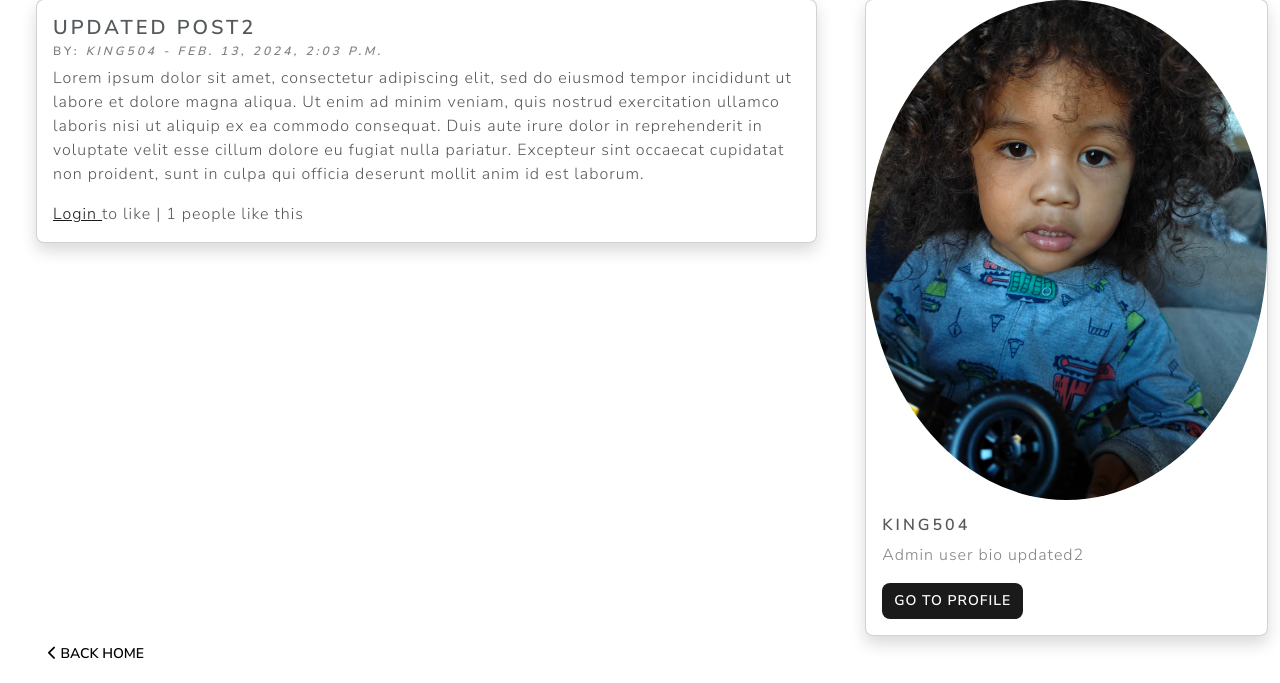
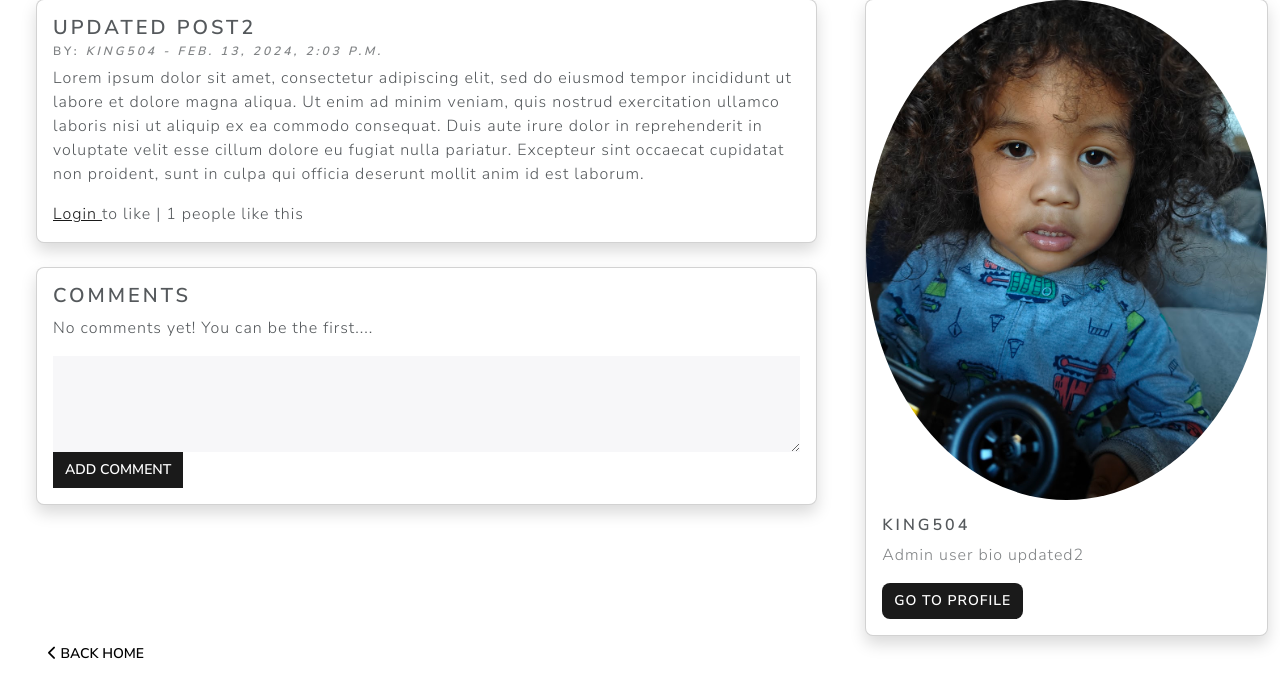
Before and after one commit to Kenmitchell2012/blog, a Django app: page /post/4 in a window 1280 px wide. Shown: the part 117-800 px from the top of the page. Run offline with Django 4.2, Linux system fonts and the light colour scheme; data comes from the database, SQL or seed files in the repository; both versions use the stored data as it was after the commit; some libraries are stand-ins or nearby versions.

Commit message:
broken add comment function

```diff
--- a/blog/members/templates/registration/user_profile.html
+++ b/blog/members/templates/registration/user_profile.html
@@ -10,7 +10,7 @@
 
             <div class="col-md-4 mx-auto">
                 <div class="card mt-4 rounded-3 shadow-sm">
-                    {% if profile_pic %}
+                    {% if profile.profile_pic %}
                     <img src="{{ profile.profile_pic.url }}" max-height="300" class="card-img-top rounded-3" alt="Profile Picture">
                     {% else %}
                     <img src="{% static 'theblog/images/blank_profile_pic.jpg' %}" max-height="300" class="card-img-top rounded-3" alt="Profile Picture">
--- /dev/null
+++ b/blog/static/theblog/css/style.css
@@ -0,0 +1,5 @@
+
+/* CSS for hiding/showing the textbox */
+.comment-box {
+    display: none; /* Hide the textbox initially */
+}
--- a/blog/theblog/admin.py
+++ b/blog/theblog/admin.py
@@ -1,7 +1,8 @@
 from django.contrib import admin
-from . models import Post, Category, Profile
+from . models import Post, Category, Profile, Comment
 # Register your models here.
 
 admin.site.register(Post)
 admin.site.register(Category)
 admin.site.register(Profile)
+admin.site.register(Comment)
--- a/blog/theblog/models.py
+++ b/blog/theblog/models.py
@@ -54,3 +54,12 @@ class Post(models.Model):
 
     def get_absolute_url(self):
         return reverse('post', args=(str(self.id)) )
+
+class Comment(models.Model):
+    post = models.ForeignKey(Post, related_name="comments", on_delete=models.CASCADE)
+    name = models.CharField(max_length=100)
+    body = models.TextField()
+    date_added = models.DateTimeField(auto_now_add=True)
+
+    def __str__(self):
+        return '%s - %s' % (self.post.title, self.name)
--- a/blog/theblog/static/css/style.css
+++ b/blog/theblog/static/css/style.css
@@ -3,8 +3,8 @@
 }
 
 .profile-picture {
-    width: 40px;
-    height: 40px;
+    width: 50px;
+    height: 50px;
     margin-right: 10px;
     flex-shrink: 0;
 }
--- a/blog/theblog/templates/home.html
+++ b/blog/theblog/templates/home.html
@@ -1,4 +1,5 @@
 {% extends 'base.html' %}
+{% load static %}
 
 {% block title %}Blog Posts | Future Blogspot{% endblock %}
 
@@ -13,7 +14,7 @@
                     <div class="card-body">
                         <div class="justify-content-between d-flex">
                             <div class="d-flex post">
-                                <img src="{{ post.author.profile.profile_pic.url }}" id="profile_pic" style="width: 50px; height: 50px;" class="rounded-circle profile-picture profile_pic mb-2 mx-auto" alt="Profile Picture">
+                                <img src="{{ post.author.profile.profile_pic.url }}" id="profile-picture" style="width: 50px; height: 50px;" class="rounded-circle profile-picture profile_pic mb-2 mx-auto" alt="Profile Picture">
                                 <a class="text-muted" href="#" style="text-decoration: none;">
                                     <h4 class="ms-2 mt-3 card-title">{{ post.author.username }}</h4>
                                 </a>
--- a/blog/theblog/templates/view.html
+++ b/blog/theblog/templates/view.html
@@ -1,7 +1,7 @@
 {% extends 'base.html' %}
+{% load static %}
 {% block title %}{{post.title}} | Future Blogspot{% endblock %}
 {% block body %}
-
     <div class="container-fluid">
         <div class="row">
             <div class="col-md-8 mx-auto">
@@ -54,6 +54,50 @@
                             </form>
                     </div>
                 </div>
+                <!-- comment section -->
+                <div class="card mt-2 mb-4 me-4 ms-4 shadow rounded-3">
+                    <div class="card-body">
+                        <h4 class="card-title">Comments</h4>
+                        {% if not post.comments.all %}
+                            <p class="card-text">No comments yet! You can be the first....</p>
+                            <!-- add comment -->
+                            <form action="#" method="post">
+                                {% csrf_token %}
+                                <input type="hidden" name="post_id" value="{{ post.id }}">
+                                <div class="form-group">
+                                    <textarea class="form-control" name="comment" rows="3"></textarea>
+                                </div>
+                                <button type="submit" class="btn btn-primary">Add Comment</button>
+                            </form>
+                        {% else %}
+                            {% for comment in post.comments.all %}
+                            <div class="card mt-2 mb-2 ms-2 me-2 rounded-3 shadow">
+                                <div class="card-body">
+                                    <div class="justify-content-between d-flex">
+                                        <h4 class="card-title">{{comment.name}}</h4>
+                                        <button type="button" class="btn rounded-3 btn-sm btn-outline-secondary">{{comment.author}}</button>
+                                    </div>
+                                    <h6 class="card-subtitle mb-2 text-muted">by: <cite title="Source Title">{{comment.post.author.user.user.first_name}} - {{ comment.date_added }}</cite></h6>
+                                    <p class="card-text">{{ comment.body }}</p>
+                                    <!-- <a href="#" class="btn btn-primary card-link rounded-3">
+                                        <i class="fa-regular fa-eye"></i>
+                                        View Comment
+                                    </a> -->
+                                </div>
+                            </div>
+                            {% endfor %}
+                            <a href="#" id="addCommentButton" class="btn me-2 mt-2 btn-primary card-link rounded-3">
+                                <i class="fa-regular fa-plus"></i>
+                                Add Comment
+                            </a>
+                            <!-- Textbox for adding comment -->
+                            <div id="commentBox" class="comment-box">
+                                <textarea class="form-control" id="commentTextarea" rows="4" cols="50"></textarea>
+                                <a href="{% url 'add_comment' post.pk %}"><button type="button" class="rounded-3 btn btn-primary mt-2" id="submitCommentButton">Submit</button></a>
+                            </div>
+                        {% endif %}
+                    </div>
+                </div>
 
 
 
@@ -99,6 +143,21 @@
         </div>
     </div>
 
+    <script>
+        // JavaScript to toggle the visibility of the comment box
+        document.getElementById("addCommentButton").addEventListener("click", function() {
+            // Prevent the default behavior of the anchor element
+            event.preventDefault();
+
+            var commentBox = document.getElementById("commentBox");
+            // Toggle visibility of the comment box
+            if (commentBox.style.display === "none") {
+                commentBox.style.display = "block";
+            } else {
+                commentBox.style.display = "none";
+            }
+        });
+    </script>
 
 
 {% endblock %}
--- a/blog/theblog/urls.py
+++ b/blog/theblog/urls.py
@@ -1,4 +1,4 @@
-from . views import HomeView, View_Post, CreateView, AddPost, UpdatePost, DeletePost, LikeView, AddCategoryView, CategoryView, CategoryListView
+from . views import HomeView, View_Post, CreateView, AddPost, UpdatePost, DeletePost, LikeView, AddCategoryView, CategoryView, CategoryListView, AddCommentView
 from django.urls import include, path
 
 urlpatterns = [
@@ -14,7 +14,15 @@ urlpatterns = [
 
     path('category/<str:cats>', CategoryView, name='category'),
     path('category_list/', CategoryListView, name='category_list'),
-    path('<int:uid>/', include('members.urls'))
+    path('<int:uid>/', include('members.urls')),
+    # path for comments
+    path('post/<int:pk>/comment', AddCommentView.as_view(), name='add_comment'),
+    # path('comment_list/<int:pk>', CommentListView.as_view(), name='comment_list'),
+    # path('create_comment/<int:pk>', CreateCommentView.as_view(), name='create_comment'),
+    # path('edit_comment/<int:pk>', EditCommentView.as_view(), name='edit_comment'),
+    # path('delete_comment/<int:pk>', DeleteCommentView.as_view(), name='delete_comment'),
+    # path('like_comment/<int:pk>', LikeCommentView.as_view(), name='like_comment'),
+    # path('unlike_comment/<int:pk>', UnlikeCommentView.as_view(), name='unlike_comment'),
 
 
 ]
--- a/blog/theblog/views.py
+++ b/blog/theblog/views.py
@@ -2,7 +2,7 @@ from django.http import HttpResponseRedirect
 from django.urls import reverse_lazy, reverse
 from django.shortcuts import render, redirect, get_object_or_404
 from django.views.generic import ListView, DetailView, CreateView, UpdateView, DeleteView
-from . models import Post, Category
+from . models import Post, Category, Comment
 from .forms import PostForm, EditForm
 
 from django.contrib.messages.views import SuccessMessageMixin
@@ -116,11 +116,14 @@ class AddPost(CreateView):
     success_url = reverse_lazy('home')
     # fields = '__all__'
 
-    def get_context_data(self, *args, **kwargs):
-        cat_menu = Category.objects.all()
-        context = super(AddPost, self).get_context_data(*args, **kwargs)
-        context["cat_menu"] = cat_menu
-        return context
+class AddCommentView(CreateView):
+    model = Comment
+    # form_class = PostForm
+    # template_name = 'add_post.html'
+
+    success_url = reverse_lazy('home')
+    fields = 'body'
+
 
 class AddCategoryView(CreateView):
     model = Category
```
Also changed, not shown: blog/db.sqlite3, blog/theblog/migrations/0010_comment.py (added).
